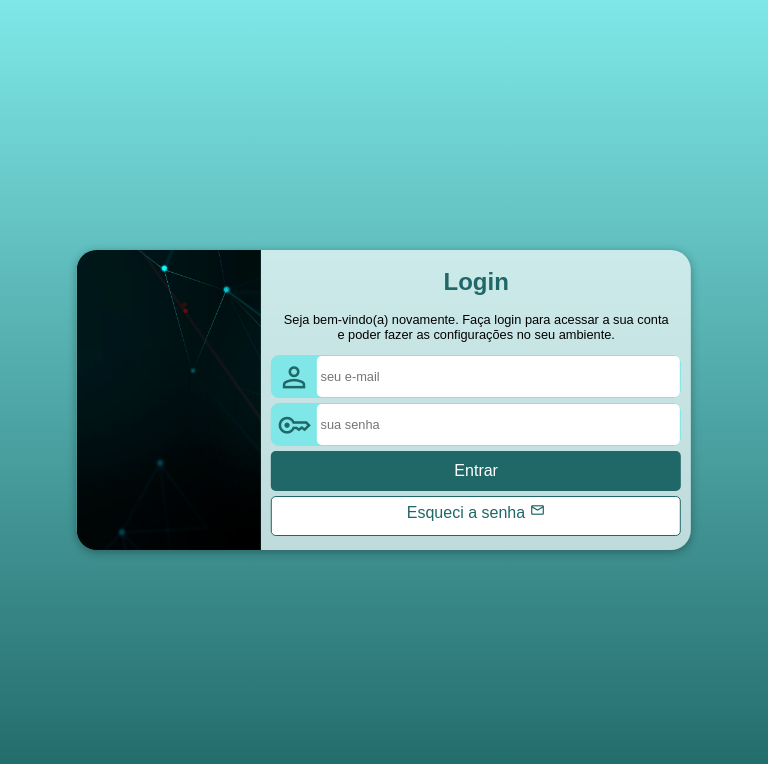
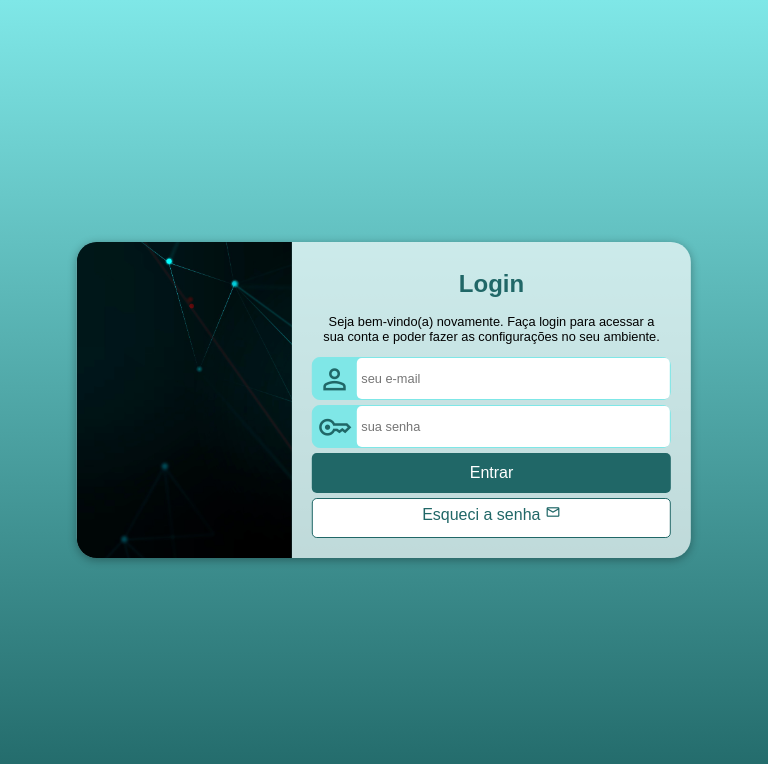
Before and after one commit to viniciuscastiliani/projeto-login, a plain HTML site: page index.html in a window 768 px wide. Drawn offline with nearby package versions, Linux system fonts and the light colour scheme.

Commit message:
Update media-query.css

```diff
--- a/estilos/media-query.css
+++ b/estilos/media-query.css
@@ -1,60 +1,62 @@
 @charset "UTF-8";
 
-/*
+/* Breakpoints
+---------------------------------
+Pequenas telas: até 600px
+Celular: até 767px
+Tablet: 768px até 992px
+Desktop: 993px até 1200px
+Grandes telas: acima de 1200px
+---------------------------------*/
 
-Typical Device Breakpoints
-
-Pequenas telas: até 600px
-Celular: de 900px
-Tablet: 768px até 992px
-Desktop: 992px até 1200px
-Grandes telas: acima de 1200px
-
-*/
-
+/* Tablet */
 @media screen and (min-width: 768px) and (max-width: 992px) {
-
     body {
         background-image: linear-gradient(to bottom, #7fe7e7, #206767);
     }
 
     section#login {
-        width: 80vw;
-        height: 300px;
+        width: 80vw;          /* ocupa 80% da tela */
+        max-width: 700px;     /* limite de largura */
+        height: auto;
+        display: flex;
+        flex-direction: row;  /* imagem + formulário lado a lado */
+        align-items: stretch; /* altura igual */
     }
 
     section#login > div#imagem {
-        float: left;
-        width: 30%;
-        height: 100%;
+        width: 35%;
+        height: auto;
     }
 
     section#login > div#formulario {
-        float: right;
-        width: 70%;
+        width: 65%;
+        padding: 20px;
     }
 }
 
-@media screen and (min-width: 992px) {
-
+/* Desktop */
+@media screen and (min-width: 993px) {
     body {
         background-image: linear-gradient(to bottom, #7fe7e7, #206767);
     }
 
     section#login {
-        width:950px;
-        height: 350px;
+        width: 950px;
+        height: auto;
+        display: flex;
+        flex-direction: row;
+        align-items: stretch;
     }
 
     section#login > div#imagem {
-        float: right;
         width: 50%;
-        height: 100%;
+        height: auto;
     }
 
     section#login > div#formulario {
-        float: left;
         width: 50%;
+        padding: 30px;
     }
 
     div#formulario > p {
```
